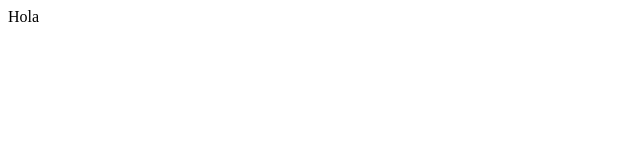
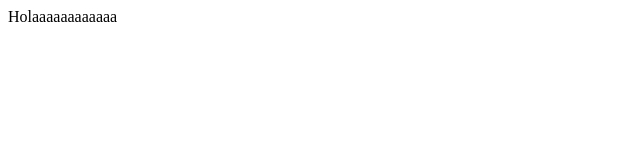
Before and after one commit to jjhernan/Tester, a plain HTML site: page index.html in a window 1280 px wide. Shown: the full height of the page, 0-640 px from the left. Drawn offline with Linux system fonts and the light colour scheme.

Commit message:
se agregan AAA

```diff
--- a/index.html
+++ b/index.html
@@ -1,3 +1,3 @@
 <html>
-Hola
+Holaaaaaaaaaaaa
 </html>
```
